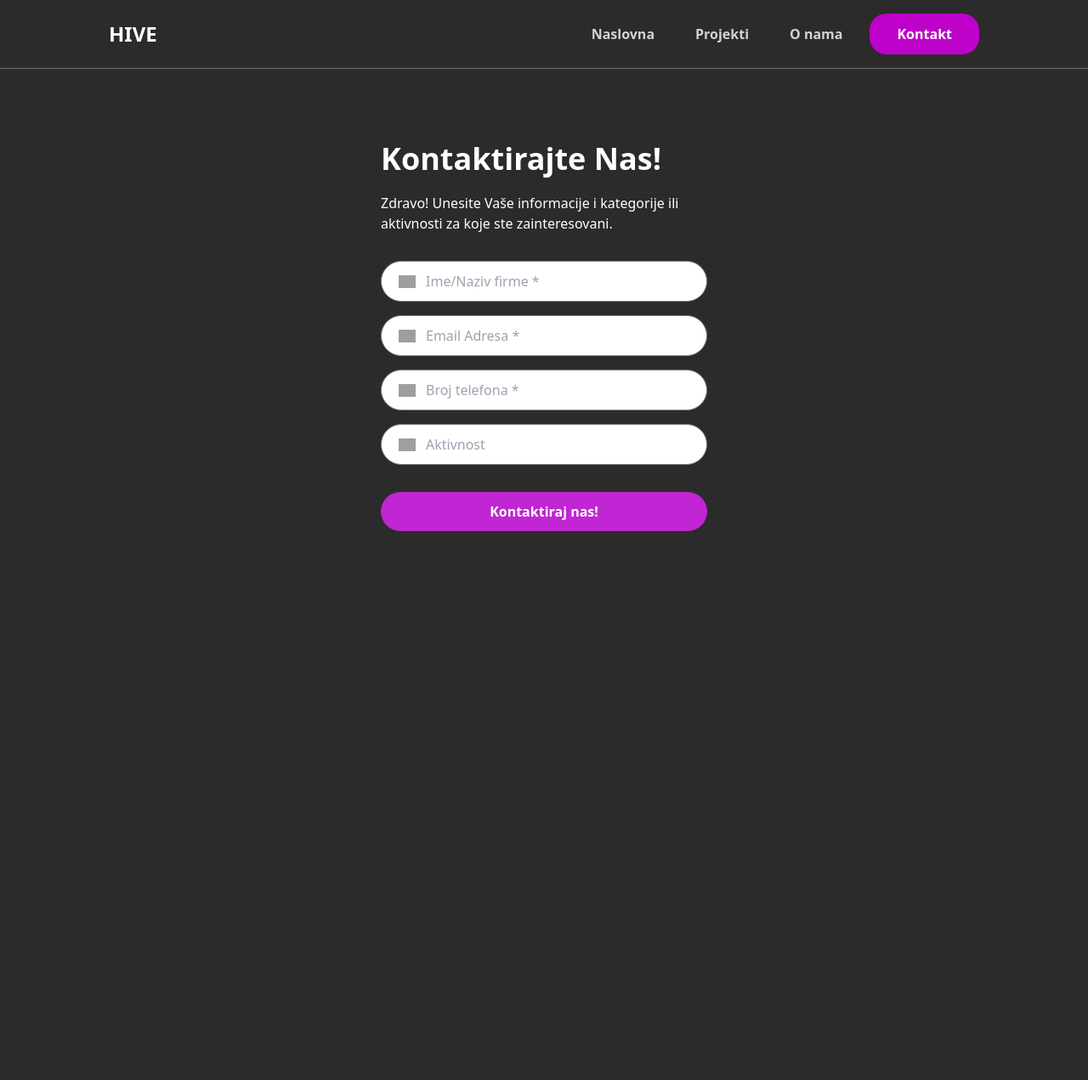
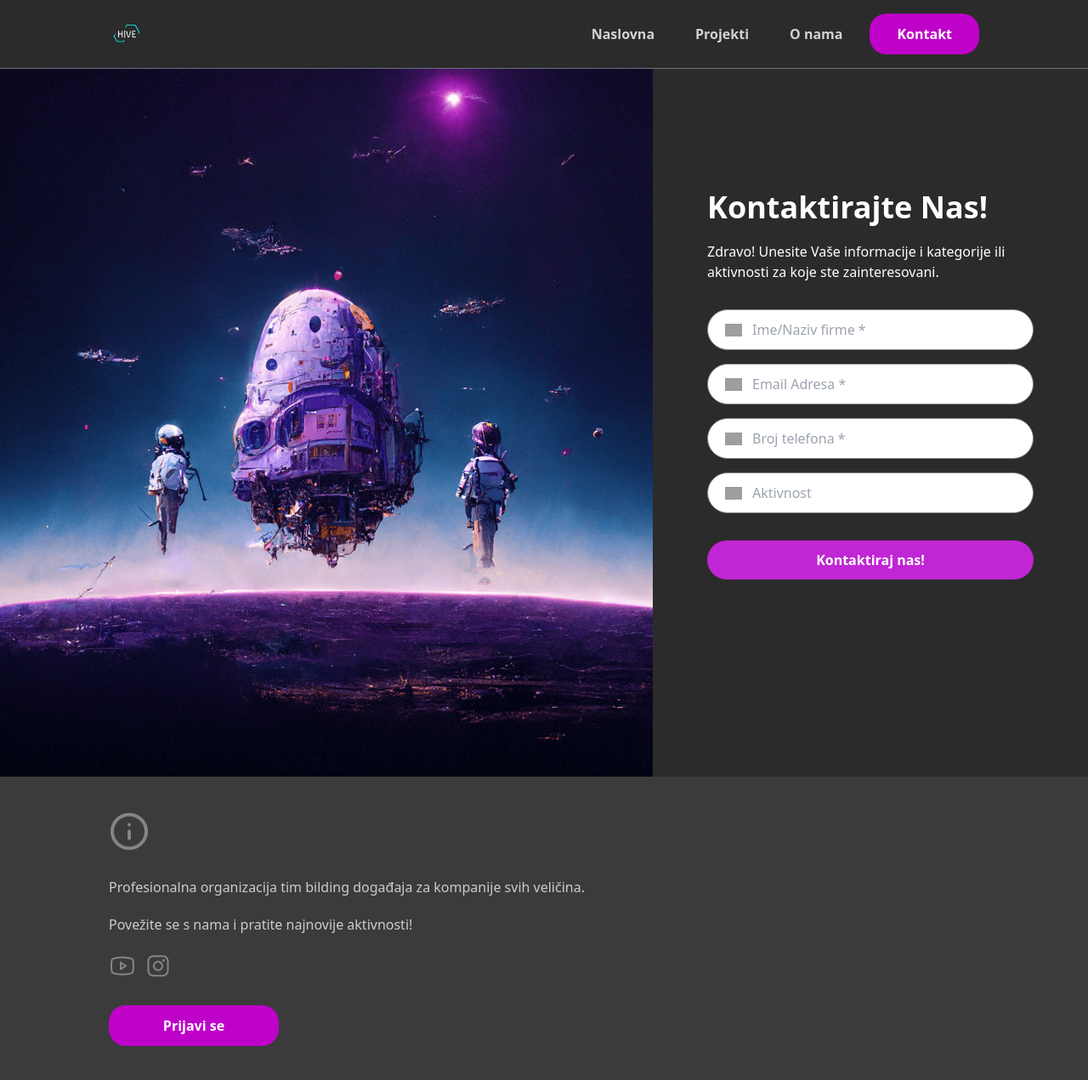
Before and after one commit to jaksa-v/hive-website, an Astro site: page /contact in a window 1280 px wide. Shown: the whole page at 85% size. Before the commit the page ends 800 px from the top, so only its background shows below. Built offline with nearby package versions, Linux system fonts and the light colour scheme; Astro itself is replaced by a stand-in of ours; grey boxes are pictures that could not be loaded.

Commit message:
more improvements

```diff
--- a/src/components/ContactForm.tsx
+++ b/src/components/ContactForm.tsx
@@ -30,7 +30,7 @@ export const ContactForm: React.FC = () => {
   }
 
   return (
-    <section className="pt-8 pb-10 max-w-sm mx-auto">
+    <section className="pt-8 pb-10 px-[30px] md:px-0 max-w-sm mx-auto">
       <div className="w-full text-black">
         <div className="w-full">
           <h1 className="text-white flex-1 shrink gap-2.5 w-full text-4xl font-semibold leading-10 capitalize">
--- a/src/components/DesktopNavigation.astro
+++ b/src/components/DesktopNavigation.astro
@@ -1,4 +1,6 @@
 ---
+import hiveLogo from "../assets/hive-logo-nav.png";
+
 const navigationItems = [
   { label: "Naslovna", url: "/" },
   { label: "Projekti", url: "/projects" },
@@ -13,33 +15,30 @@ const currentPath = Astro.url.pathname;
   class="fixed border-0.5 border-b border-gray-500 top-0 left-0 right-0 z-50 bg-[#2B2B2B] w-full hidden md:block px-[50px] py-4"
 >
   <div class="flex justify-between items-center max-w-screen-lg mx-auto">
-    <span class="text-white font-bold text-2xl">HIVE</span>
+    <a href="/">
+      <img class="h-10 w-10" src={hiveLogo.src} alt="Hive logo" />
+    </a>
     <ul class="flex gap-x-4 items-center">
       {
         navigationItems.map((item) => (
-          <li
-            class:list={[
-              "rounded-[20px] px-4 py-2 cursor-pointer group transition-transform duration-200 hover:scale-105",
-              { "bg-[#BF02C9] px-8 py-3": item.label === "Kontakt" },
-            ]}
-          >
           <a
             href={item.url}
             class:list={[
+              "rounded-[20px] px-4 py-2 cursor-pointer group transition-transform duration-200 hover:scale-105 block",
+              { "bg-[#BF02C9] px-8 py-3": item.label === "Kontakt" },
               "font-semibold",
               {
-                  "text-[#d3d3d3] group-hover:text-white":
+                "text-[#d3d3d3] hover:text-white":
                   currentPath !== item.url && item.label !== "Kontakt",
               },
               { "text-white": currentPath === item.url },
               {
-                  "text-white group-hover:text-white": item.label === "Kontakt",
+                "text-white": item.label === "Kontakt",
               },
             ]}
           >
             {item.label}
           </a>
-          </li>
         ))
       }
     </ul>
--- a/src/components/InstagramIcon.astro
+++ b/src/components/InstagramIcon.astro
@@ -11,8 +11,7 @@
       fill-rule="evenodd"
       clip-rule="evenodd"
       d="M16 12.7344C13.7909 12.7344 12 14.5252 12 16.7344C12 18.9435 13.7909 20.7344 16 20.7344C18.2091 20.7344 20 18.9435 20 16.7344C20 14.5252 18.2091 12.7344 16 12.7344ZM10 16.7344C10 13.4207 12.6863 10.7344 16 10.7344C19.3137 10.7344 22 13.4207 22 16.7344C22 20.0481 19.3137 22.7344 16 22.7344C12.6863 22.7344 10 20.0481 10 16.7344Z"
-    fill="#858584"
-    class="hover:fill-white transition-colors duration-300"></path>
+      fill="#858584"></path>
     <path
       fill-rule="evenodd"
       clip-rule="evenodd"
@@ -22,3 +21,4 @@
       d="M22.5 11.7344C23.3284 11.7344 24 11.0628 24 10.2344C24 9.40595 23.3284 8.73438 22.5 8.73438C21.6716 8.73438 21 9.40595 21 10.2344C21 11.0628 21.6716 11.7344 22.5 11.7344Z"
       fill="#858584"></path>
   </svg>
+</button>
--- a/src/components/MobileNavigation.tsx
+++ b/src/components/MobileNavigation.tsx
@@ -4,7 +4,9 @@ import menuIcon from "../assets/menu-icon.png";
 export default function MobileNavigation() {
   return (
     <div className="flex md:hidden justify-between items-center fixed top-0 left-0 right-0 z-50 text-white py-2 px-4 bg-[#2B2B2B]/80 backdrop-blur-sm">
-      <img className="h-10 w-10" src={hiveLogo.src} alt="Hive logo" />
+      <a href="/">
+        <img className="h-10 w-10" src={hiveLogo.src} alt="Hive logo" />
+      </a>
       <img
         className="h-8 w-8 cursor-pointer"
         src={menuIcon.src}
--- a/src/layouts/Layout.astro
+++ b/src/layouts/Layout.astro
@@ -2,6 +2,7 @@
 import "@fontsource-variable/work-sans";
 import MobileNavigation from "../components/MobileNavigation.jsx";
 import DesktopNavigation from "../components/DesktopNavigation.astro";
+import FooterSection from "../sections/FooterSection.astro";
 
 // Only load Partytown in production
 const loadPartytown = import.meta.env.PROD;
@@ -37,6 +38,7 @@ const loadPartytown = import.meta.env.PROD;
     <MobileNavigation />
     <DesktopNavigation />
     <slot />
+  <FooterSection />
   </body>
 </html>
 
--- a/src/pages/contact.astro
+++ b/src/pages/contact.astro
@@ -1,12 +1,15 @@
 ---
 import ContactForm from "../components/ContactForm";
 import Layout from "../layouts/Layout.astro";
+import image from "../assets/contact-image.png";
+import { Image } from "astro:assets";
 ---
 
 <Layout>
   <div
-    class="min-h-screen max-w-screen-lg mx-auto px-[30px] md:px-0 flex flex-col justify-center"
+    class="min-h-screen md:px-0 flex flex-col md:flex-row justify-center items-center"
   >
+    <Image class="max-w-screen-md w-full" src={image} alt="Contact image" />
     <ContactForm client:load />
   </div>
 </Layout>
--- a/src/pages/index.astro
+++ b/src/pages/index.astro
@@ -2,7 +2,6 @@
 import Layout from "../layouts/Layout.astro";
 import CategoriesSection from "../sections/CategoriesSection.astro";
 import CountdownSection from "../sections/CountdownSection.astro";
-import FooterSection from "../sections/FooterSection.astro";
 import HeroSection from "../sections/HeroSection.astro";
 import ProgramsSection from "../sections/ProgramsSection.astro";
 import StepsSection from "../sections/StepsSection.astro";
@@ -17,5 +16,4 @@ import StepsSection from "../sections/StepsSection.astro";
   <ProgramsSection />
   <CategoriesSection />
   <StepsSection />
-  <FooterSection />
 </Layout>
--- a/src/sections/FooterSection.astro
+++ b/src/sections/FooterSection.astro
@@ -7,7 +7,7 @@ import YouTubeIcon from "../components/YouTubeIcon.astro";
 
 <section
   id="footer"
-  class="h-[470px] bg-[#3B3B3B] px-[30px] flex flex-col justify-center"
+  class="py-10 bg-[#3B3B3B] px-[30px] flex flex-col justify-center"
 >
   <div class="flex flex-col gap-y-[30px] max-w-screen-lg mx-auto w-full">
     <div>
@@ -26,10 +26,12 @@ import YouTubeIcon from "../components/YouTubeIcon.astro";
         <InstagramIcon />
       </div>
     </div>
-    <button
-      class="bg-[#BF02C9] hover:bg-[#a102ac] transition-all duration-300 hover:-translate-y-1 hover:shadow-lg rounded-[20px] w-full md:max-w-[200px] py-3"
-    >
-      <span class="text-white font-semibold">Prijavi se</span>
-    </button>
+    <a href="/contact">
+      <button
+        class="bg-[#BF02C9] hover:bg-[#a102ac] transition-all duration-300 hover:-translate-y-1 hover:shadow-lg rounded-[20px] w-full md:max-w-[200px] py-3"
+      >
+        <span class="text-white font-semibold">Prijavi se</span>
+      </button>
+    </a>
   </div>
 </section>
```
Also changed, not shown: src/assets/contact-image.png (added). Lines whose indentation alone changed are shown as unchanged.
